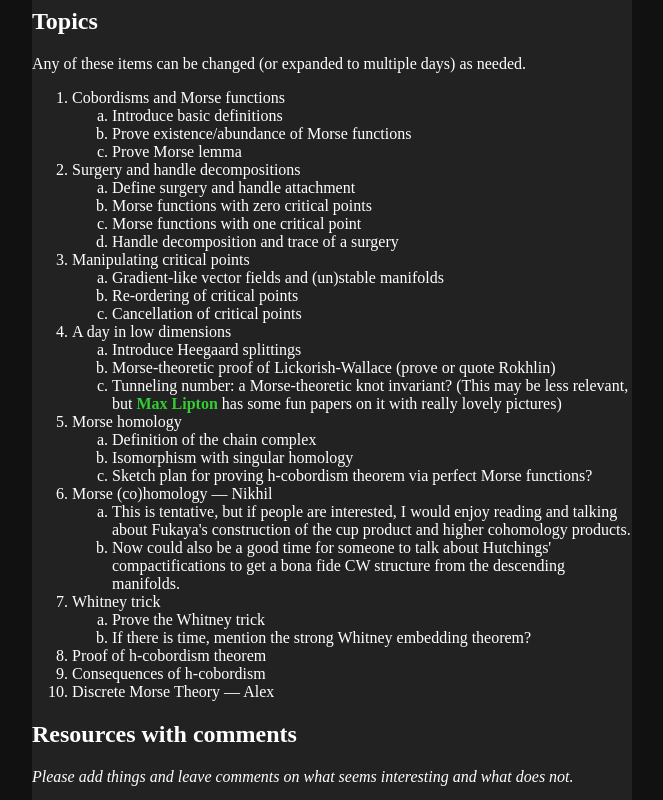
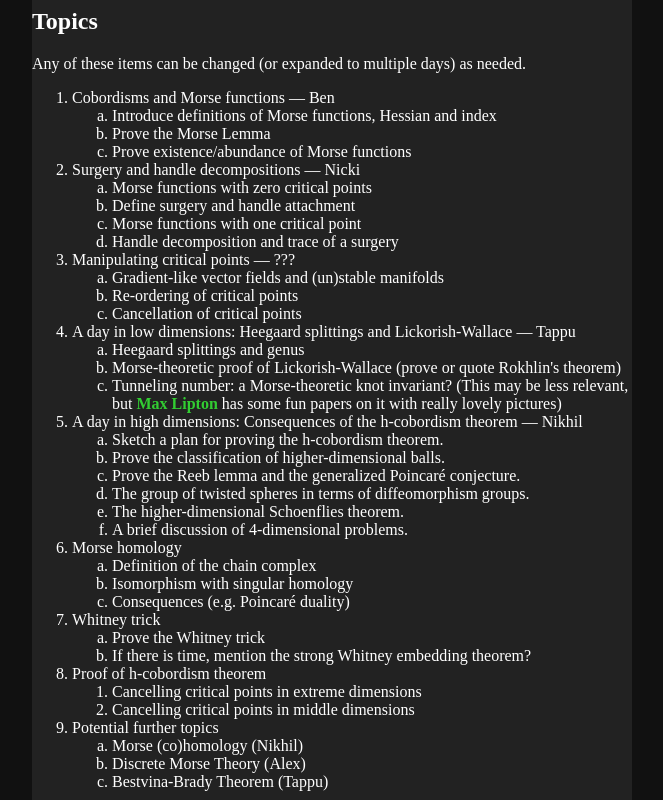
Before and after one commit to bg-thompson/morse-theory-course, a plain HTML site: page index.html in a window 1280 px wide. Shown: the part 680-1480 px from the top of the page, without its empty margins (308-971 px from the left). Drawn offline with nearby package versions, Linux system fonts and the light colour scheme.

Commit message:
updates to schedule wk 1

```diff
--- a/index.html
+++ b/index.html
@@ -78,41 +78,45 @@ Navigation bar, if more pages are needed.
 <h2>Topics</h2>
 <p>Any of these items can be changed (or expanded to multiple days) as needed.</p>
 <ol>
-	<li>Cobordisms and Morse functions</li>
+	<li>Cobordisms and Morse functions &mdash; Ben</li>
 	<ol type="a">
-		<li>Introduce basic definitions</li>
+		<li>Introduce definitions of Morse functions, Hessian and index</li>
+		<li>Prove the Morse Lemma</li>
 		<li>Prove existence/abundance of Morse functions</li>
-		<li>Prove Morse lemma</li>
 	</ol>
-	<li>Surgery and handle decompositions</li>
+	<li>Surgery and handle decompositions &mdash; Nicki</li>
 	<ol type="a">
+		<li>Morse functions with zero critical points</li>
 		<li>Define surgery and handle attachment</li>
-		<li>Morse functions with zero critical points</li>
 		<li>Morse functions with one critical point</li>
 		<li>Handle decomposition and trace of a surgery</li>
 	</ol>
-	<li>Manipulating critical points</li>
+	<li>Manipulating critical points &mdash; ??? </li>
 	<ol type="a">
 		<li>Gradient-like vector fields and (un)stable manifolds</li>
 		<li>Re-ordering of critical points </li>
 		<li>Cancellation of critical points</li>
 	</ol>
-	<li>A day in low dimensions</li>
+	<li>A day in low dimensions: Heegaard splittings and Lickorish-Wallace &mdash; Tappu</li>
 	<ol type="a">
-		<li>Introduce Heegaard splittings</li>
-		<li>Morse-theoretic proof of Lickorish-Wallace (prove or quote Rokhlin)</li>
+		<li>Heegaard splittings and genus</li>
+		<li>Morse-theoretic proof of Lickorish-Wallace (prove or quote Rokhlin's theorem)</li>
 		<li>Tunneling number: a Morse-theoretic knot invariant? (This may be less relevant, but <a href="https://e.math.cornell.edu/people/ml2437/">Max Lipton</a> has some fun papers on it with really lovely pictures)</li>
+	</ol>
+	<li>A day in high dimensions: Consequences of the h-cobordism theorem &mdash; Nikhil</li>
+	<ol type="a">
+		<li>Sketch a plan for proving the h-cobordism theorem.</li>
+		<li>Prove the classification of higher-dimensional balls.</li>
+		<li>Prove the Reeb lemma and the generalized Poincar&eacute; conjecture.</li>
+		<li>The group of twisted spheres in terms of diffeomorphism groups.</li>
+		<li>The higher-dimensional Schoenflies theorem.</li>
+		<li>A brief discussion of 4-dimensional problems.</li>
 	</ol>
 	<li>Morse homology</li>
 	<ol type="a">
 		<li>Definition of the chain complex</li>
 		<li>Isomorphism with singular homology</li>
-		<li>Sketch plan for proving h-cobordism theorem via perfect Morse functions?</li>
-	</ol>
-	<li>Morse (co)homology &mdash; Nikhil</li>
-	<ol type="a">
-		<li>This is tentative, but if people are interested, I would enjoy reading and talking about Fukaya's construction of the cup product and higher cohomology products.</li>
-		<li>Now could also be a good time for someone to talk about Hutchings' compactifications to get a bona fide CW structure from the descending manifolds.</li>
+		<li>Consequences (e.g. Poincar&eacute; duality)</li>
 	</ol>
 	<li>Whitney trick</li>
 	<ol type="a">
@@ -120,8 +124,16 @@ Navigation bar, if more pages are needed.
 		<li>If there is time, mention the strong Whitney embedding theorem?</li>
 	</ol>
 	<li>Proof of h-cobordism theorem</li>
-	<li>Consequences of h-cobordism</li>
-	<li>Discrete Morse Theory &mdash; Alex</li>
+	<ol>
+		<li>Cancelling critical points in extreme dimensions</li>
+		<li>Cancelling critical points in middle dimensions</li>
+	</ol>
+	<li>Potential further topics</li>
+	<ol type="a">
+		<li>Morse (co)homology (Nikhil)</li>
+		<li>Discrete Morse Theory (Alex)</li>
+		<li>Bestvina-Brady Theorem (Tappu)</li>
+	</ol>
 </ol>
 
 <h2>Resources with comments</h2>
```
